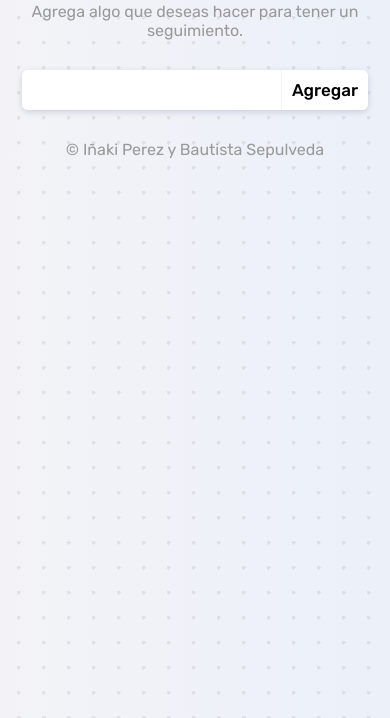
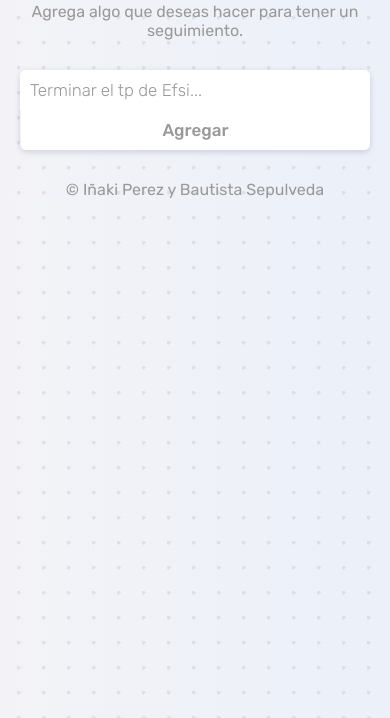
Before and after one commit to IAPA2309/TP02-EFSI-TODOLIST, a plain HTML site: page index.html in a window 390 px wide. Shown: the part 126-844 px from the top of the page. Drawn offline with Linux system fonts and the light colour scheme.

Commit message:
design update with animations

```diff
--- a/app.js
+++ b/app.js
@@ -1,8 +1,16 @@
 const form = document.getElementById("formulario");
 const tareaInput = document.getElementById("tarea");
 const tareasDiv = document.getElementById("tareas-container");
+const btn_add = document.getElementById("btn-add");
 
 let tareas = [];
+
+tareaInput.onkeyup = (e) =>{
+
+    if(e.target.value.length > 0) btn_add.removeAttribute('disabled', '');
+
+    if(e.target.value.length <= 0) btn_add.setAttribute("disabled", "");
+}
 
 
 form.addEventListener("submit", (e) =>{
@@ -59,8 +67,6 @@ tareasDiv.addEventListener("click", (e) => {
 function actualizarHtml(){
     tareasDiv.innerHTML = ''; // Reinicio el contenido del div, para que no se dupliquen las tareas
 
-    console.log(tareas);
-
     if(tareas.length < 1){
         const msj = document.createElement("h5");
         msj.textContent = "~ No hay ningun objetivo agregado 🤔~";
--- a/index.html
+++ b/index.html
@@ -26,19 +26,19 @@
     </nav>
 
     <div class="container">
-        <h1>Lista de tareas</h1>
+        <h1 style="text-align: center;">Lista de tareas</h1>
         <p class="body-small" style="margin-top: 10px; text-align: center;">Agrega algo que deseas hacer para tener un seguimiento.</p>
         <!---->
     </div>
 
     <div class="container">
         <form id="formulario">
-            <input type="text" id="tarea" autocomplete="off"><input type="submit" value="Agregar" class="btn">
+            <input type="text" id="tarea" autocomplete="off" placeholder="Terminar el tp de Efsi..."><input type="submit" value="Agregar" class="btn" id="btn-add" disabled>
         </form>
     </div>
 
     <div class="tareas-container container" id="tareas-container">
-        <p class="body-small">© Iñaki Perez y Bautista Sepulveda</p>
+        <p class="body-small" style="text-align: center;">© Iñaki Perez y Bautista Sepulveda</p>
     </div>
 
 
--- a/style.css
+++ b/style.css
@@ -36,12 +36,20 @@
 
 body{
     background:
-        radial-gradient(rgba(80, 78, 78, 0.1) 2px, transparent 0),
+    radial-gradient(rgba(80, 78, 78, 0.1) 2px, transparent 0),
         linear-gradient(90deg, #F3F3F7 0%, #EBF0F9 100%),
         radial-gradient(61.04% 89.69% at 100% 100%, rgba(200, 250, 255, 0.4) 0%, rgba(28, 210, 229, 0.4) 40.63%, rgba(28, 210, 229, 0) 100%),
         radial-gradient(43.78% 64.34% at 60.31% 100%, rgba(23, 74, 228, 0.4) 0%, rgba(23, 74, 228, 0) 100%);
     background-size: 25px 25px, auto, 25px 25px, 25px 25px;
     background-position: -19px -19px, 0 0, -19px -19px, -19px -19px;
+    animation: loading 600ms 100ms cubic-bezier(0.38, 0.97, 0.56, 0.76) forwards;
+        opacity: 0;
+}
+@keyframes loading {
+    100% {
+        opacity: 1;
+        transform: none;
+    }
 }
 
 .prevent-select {
@@ -99,6 +107,7 @@ body{
     align-items: center;
     justify-content: center;
     flex-direction: column;
+    padding: 0 20px;
 }
 
 
@@ -106,7 +115,12 @@ form{
     background-color: var(--gray0);
     box-shadow: 0 2px 6px 0 rgba(0, 0, 82, .15);
     border-radius: 6px;
+    display: flex;
+    flex-wrap: wrap;
+    width: 600px;
+    margin: 0 auto;
 }
+
 
 input {
     border-radius: 6px;
@@ -115,22 +129,29 @@ input {
     font-weight: 300;
     border: none;
     display: inline-block;
-    height: 100%;
+    flex: 6 1 auto;
 }
+
 
 input:focus{
     outline: 0;
 }
 
+input::placeholder{
+    color: var(--grey2);
+}
+
 .btn {
     background-color: var(--gray0);
-    color: #000;
+    color: var(--black);
     font-weight: 500;
     padding: 10px;
     border-radius: 0px 6px 6px 0px;
     cursor: pointer;
+    align-items: center;
     border-left: 1px solid rgba(0, 0, 0, .05);
-    align-items: center;
+    flex: 1 1 auto;
+    transition: all .2s;
 }
 
 .btn:hover {
@@ -144,6 +165,21 @@ input:focus{
     transition: all .2s;
 }
 
+.btn:disabled{
+    color: var(--grey2);
+    background-color: var(--gray0);
+    cursor: default;
+}
+
+@media (max-width: 600px) {
+    form {
+        flex-direction: column;
+        width: 100%;
+    }
+    .btn{
+        border-radius: 0px 0px 6px 6px;
+    }
+}
 .date{
     background-color: #1b1b1b;
     border-radius: 3px;
```
